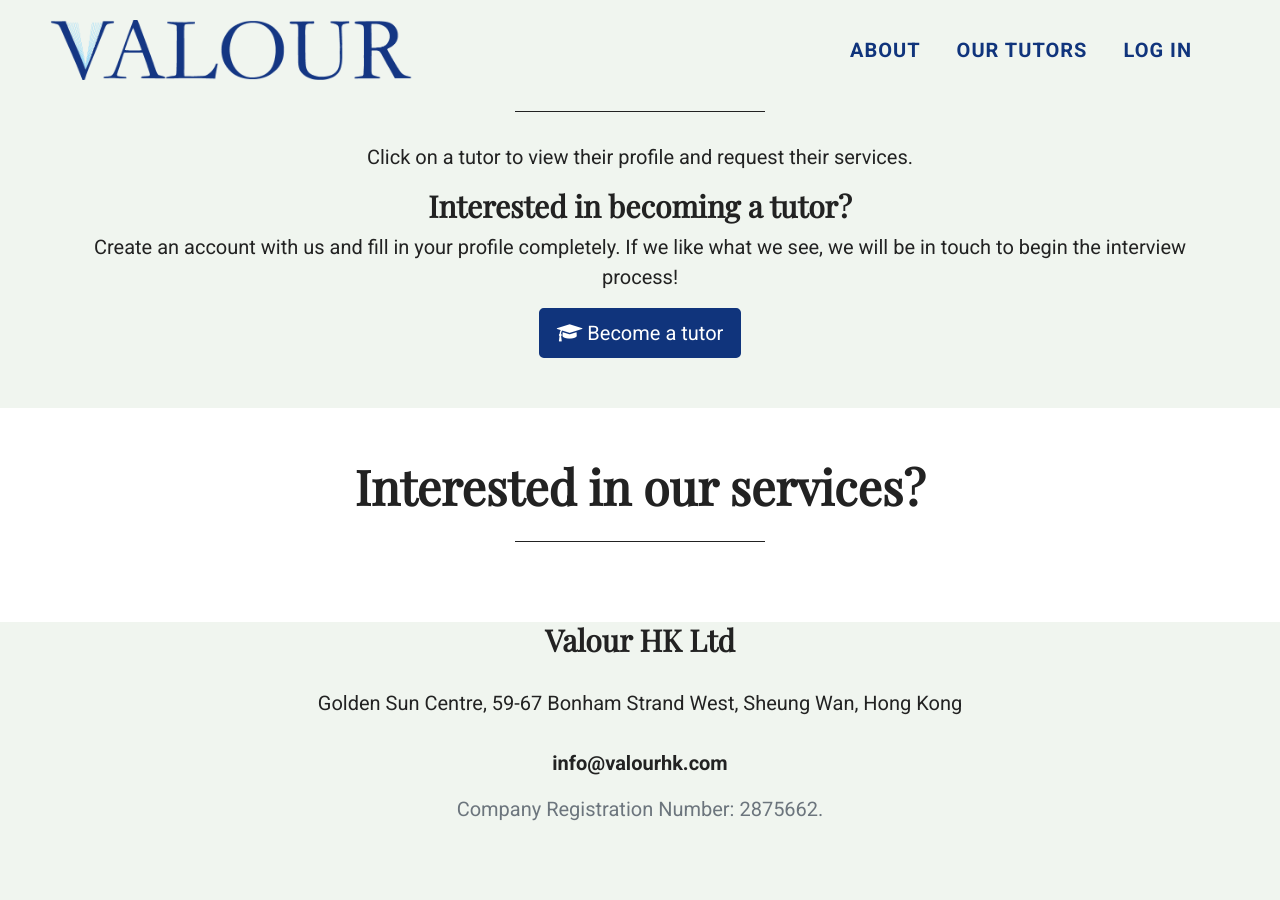
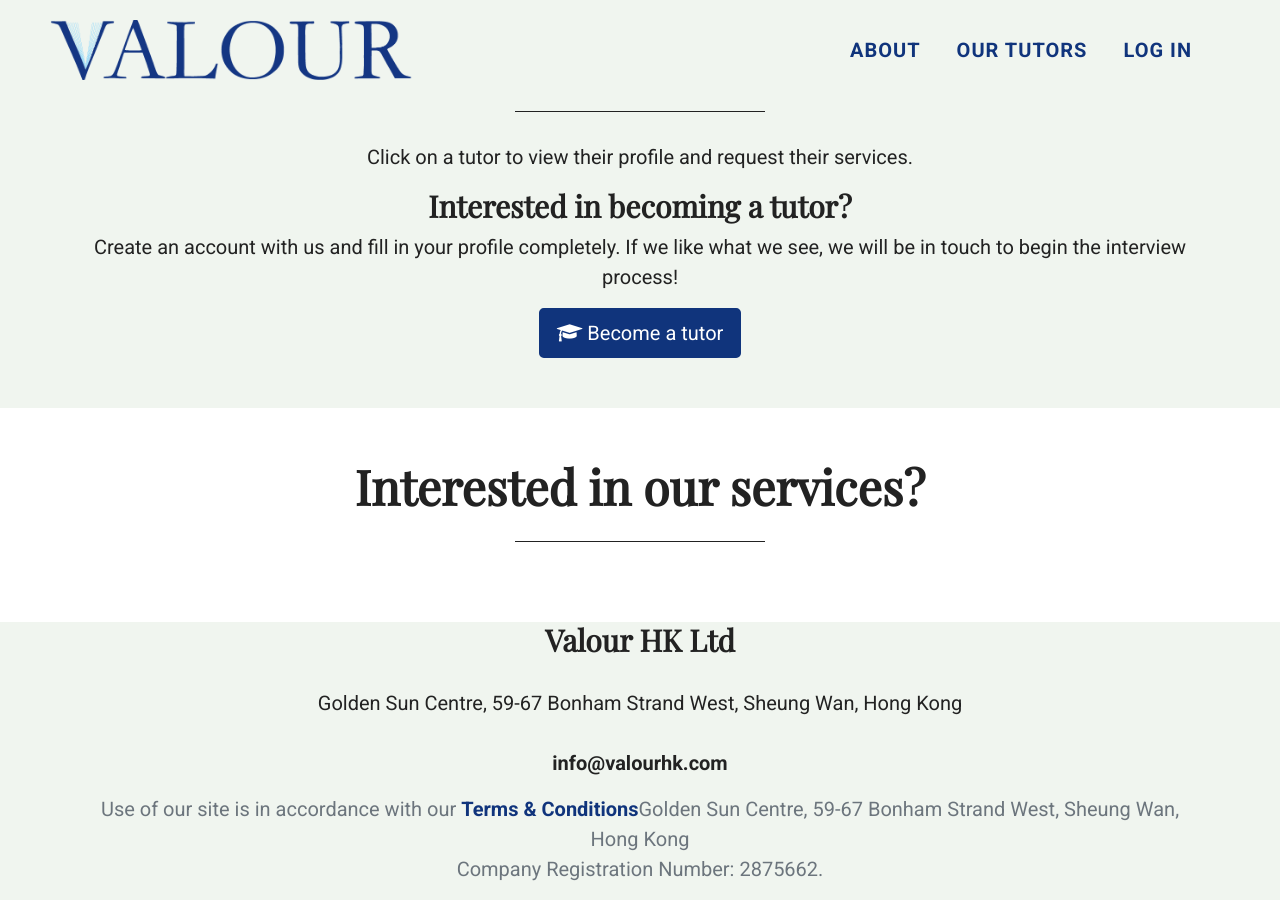
Before and after one commit to tutorcruncher-sites/valour-hk, a Jekyll site: the page built from index.html, in a window 1280 px wide and 900 px high, scrolled down 1129 px. Built offline with Jekyll 4.4.1, drawn with Linux system fonts in a browser that asks for light colours; before the commit the page ends 1969 px from its top, so only the background shows below that.

Commit message:
Update base.html

```diff
--- a/_layouts/base.html
+++ b/_layouts/base.html
@@ -64,6 +64,7 @@
             <b>{{ site.email }}</b>
           </p>
           <p class="text-muted">
+            Use of our site is in accordance with our <a href=https://www.secure.tutorcruncher.com/view-branch-terms/9260/><b>Terms & Conditions</b></a>{{ site.address }}<br>
             Company Registration Number: 2875662.
           </p>
         </div>
```
